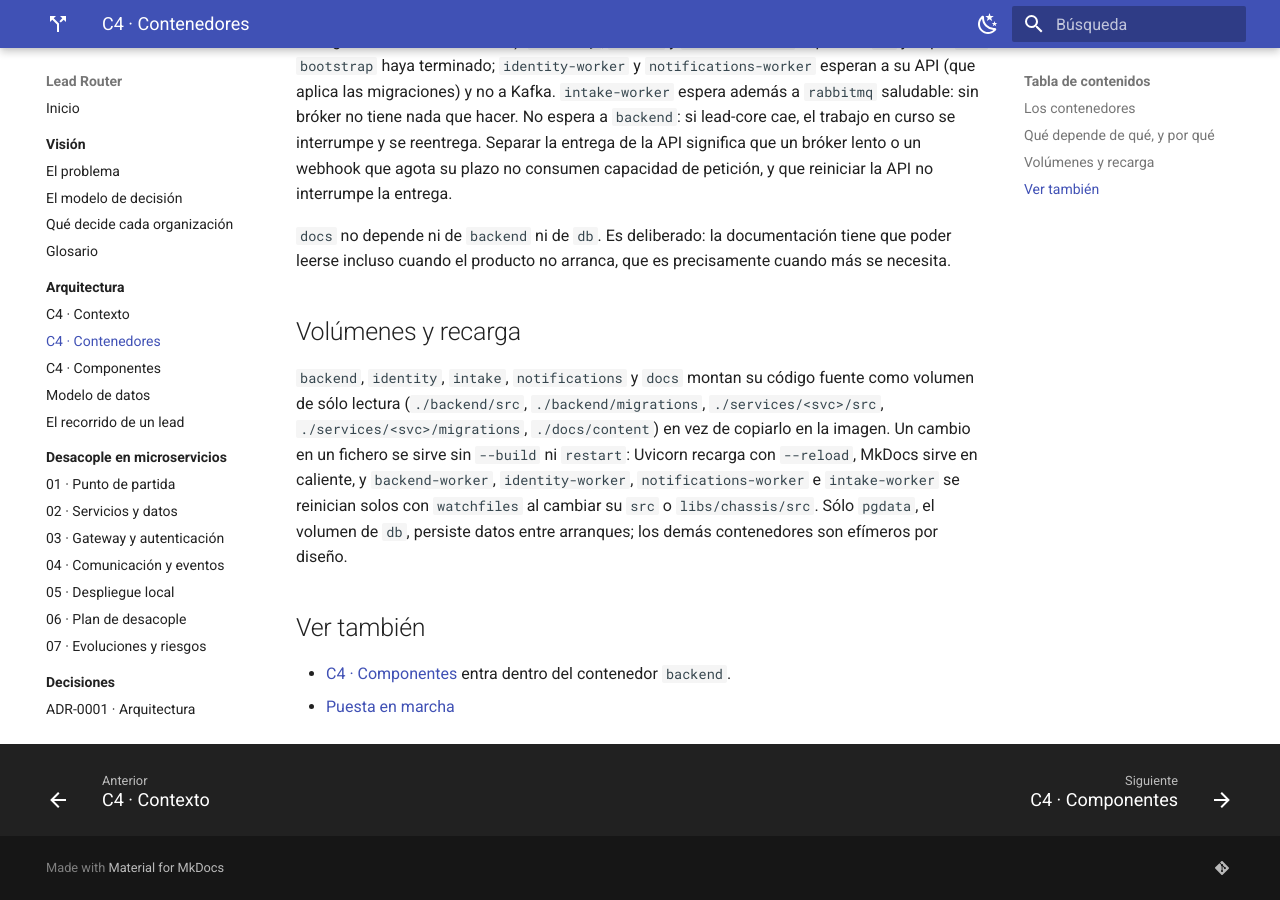
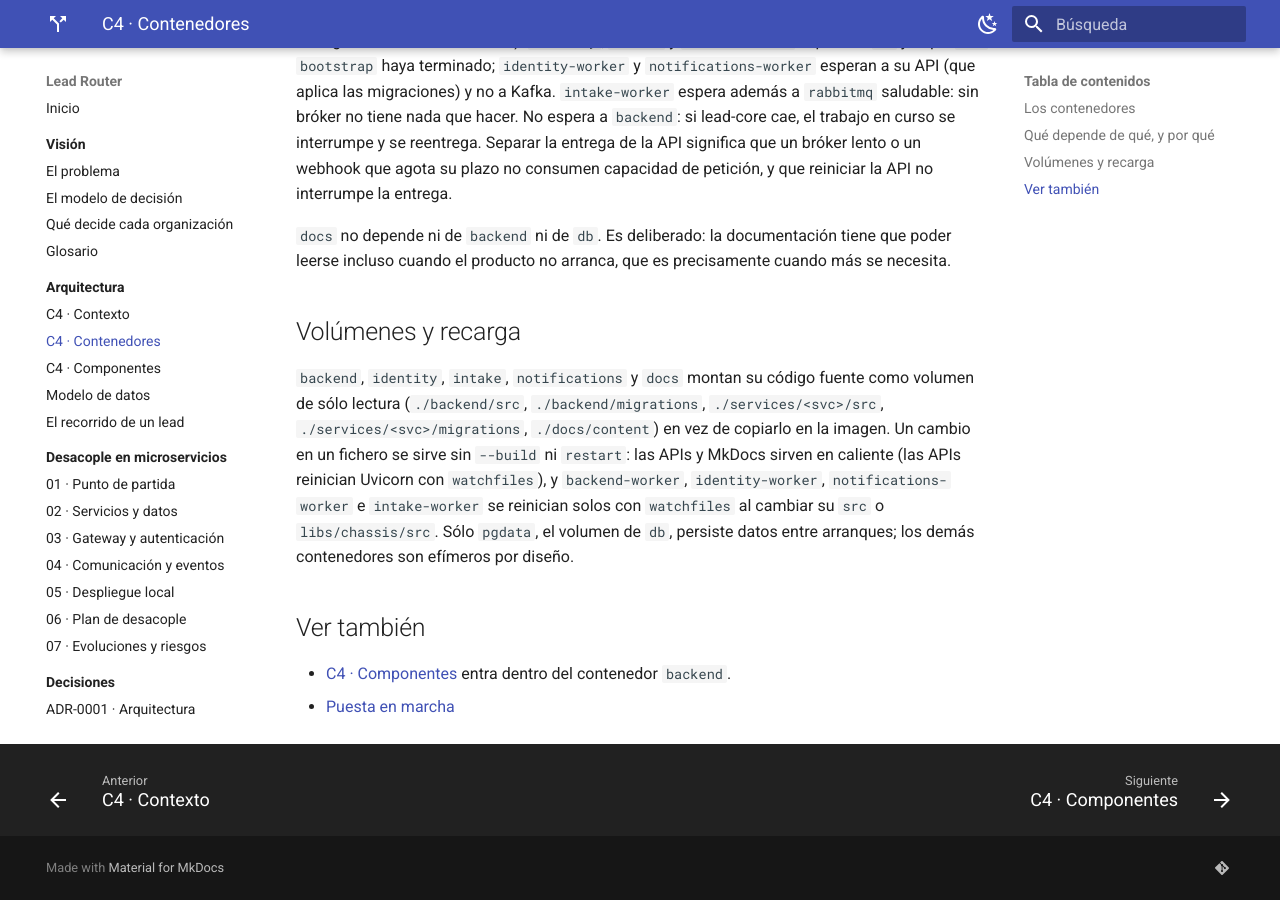
Before and after one commit to MDCIrony/leads-hexa, an MkDocs documentation site: the page built from docs/content/arquitectura/c4-contenedores.md, in a window 1280 px wide and 900 px high, scrolled down 3834 px. Built offline with MkDocs 1.6.1 and Material for MkDocs 9.7.7, drawn with Linux system fonts in a browser that asks for light colours.

Commit message:
docs(microservices): record the F4 job measurement and the dev restart

```diff
--- a/docs/content/arquitectura/c4-contenedores.md
+++ b/docs/content/arquitectura/c4-contenedores.md
@@ -107,8 +107,8 @@ leerse incluso cuando el producto no arranca, que es precisamente cuando más se
 `backend`, `identity`, `intake`, `notifications` y `docs` montan su código fuente como volumen de sólo lectura
 (`./backend/src`, `./backend/migrations`, `./services/<svc>/src`, `./services/<svc>/migrations`,
 `./docs/content`) en vez de copiarlo en la imagen. Un cambio en un
-fichero se sirve sin `--build` ni `restart`: Uvicorn recarga con `--reload`, MkDocs sirve en
-caliente, y `backend-worker`, `identity-worker`, `notifications-worker` e `intake-worker` se reinician solos con
+fichero se sirve sin `--build` ni `restart`: las APIs y MkDocs sirven en
+caliente (las APIs reinician Uvicorn con `watchfiles`), y `backend-worker`, `identity-worker`, `notifications-worker` e `intake-worker` se reinician solos con
 `watchfiles` al cambiar su `src` o `libs/chassis/src`. Sólo `pgdata`, el volumen de `db`, persiste datos entre arranques; los demás contenedores
 son efímeros por diseño.
 
```
Also changed, not shown: docs/content/desarrollo/validacion.md (+1 -1 lines), docs/content/microservices/05-despliegue-local.md (+2 -1 lines), docs/content/microservices/07-evoluciones-y-riesgos.md (+2 -1 lines).
